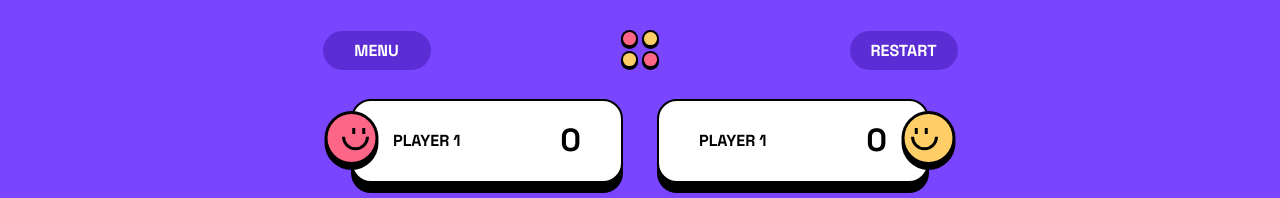
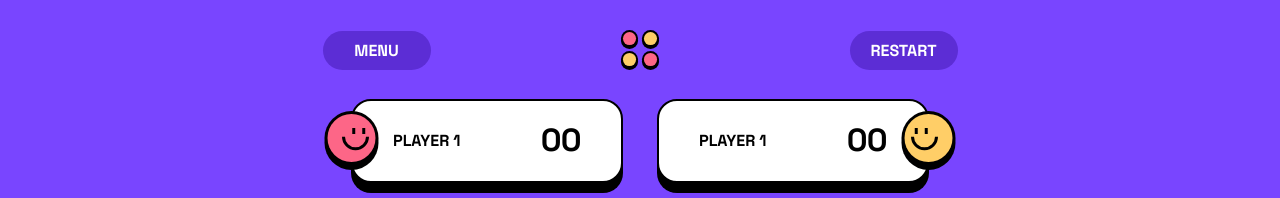
Before and after one commit to isaacnovaes/connect-four-game, a React (Vite) app: page /play-cpu in a window 1280 px wide. Shown: the top 198 px of the page. Built offline with nearby package versions, Linux system fonts and the light colour scheme.

Commit message:
Fix GameResult number display

```diff
--- a/src/features/game/GameResult.tsx
+++ b/src/features/game/GameResult.tsx
@@ -3,6 +3,7 @@ import CpuIcon from '../../components/icons/CpuIcon';
 import PlayerOneIcon from '../../components/icons/PlayerOneIcon';
 import PlayerTwoIcon from '../../components/icons/PlayerTwoIcon';
 import { useAppSelector } from '../../store/hooks';
+import { formatNumberDisplay } from './helpers';
 
 const GameResult = () => {
     const runs = useAppSelector((state) => state.board.runs);
@@ -21,7 +22,9 @@ const GameResult = () => {
                 <span className='desktop:text-s text-xs uppercase'>
                     {isCpuMode ? 'You' : 'Player 1'}
                 </span>
-                <span className='desktop:text-l text-[32px]'>{playerOnePoints}</span>
+                <span className='desktop:text-l text-[32px] tabular-nums'>
+                    {formatNumberDisplay(playerOnePoints)}
+                </span>
                 <PlayerOneIcon className='desktop:-top-6 desktop:left-1/2 desktop:-translate-x-1/2 absolute top-[10px] -left-[30px]' />
             </motion.div>
             <motion.div
@@ -33,7 +36,9 @@ const GameResult = () => {
                 <span className='desktop:text-s text-xs uppercase'>
                     {isCpuMode ? 'CPU' : 'Player 1'}
                 </span>
-                <span className='desktop:text-l text-[32px]'>{playerTwoPoints}</span>
+                <span className='desktop:text-l text-[32px] tabular-nums'>
+                    {formatNumberDisplay(playerTwoPoints)}
+                </span>
                 {isCpuMode ? (
                     <CpuIcon className='desktop:-top-6 desktop:left-1/2 desktop:-translate-x-1/2 absolute top-[10px] -right-[30px]' />
                 ) : (
--- a/src/features/game/GameTimer.tsx
+++ b/src/features/game/GameTimer.tsx
@@ -1,6 +1,7 @@
 import { useEffect } from 'react';
 import { useAppDispatch, useAppSelector } from '../../store/hooks';
 import { decreaseTimer, setPlayerTurn } from './boardSlice';
+import { formatNumberDisplay } from './helpers';
 
 const GameTimer = () => {
     const timeLeft = useAppSelector((s) => s.board.timeLeft);
@@ -93,10 +94,7 @@ const GameTimer = () => {
                     </text>
                     <text fontSize='56' transform='translate(45 41)'>
                         <tspan className='text-l tabular-nums' x='.872' y='77'>
-                            {new Intl.NumberFormat('en-us', {
-                                minimumIntegerDigits: 2,
-                            }).format(timeLeft)}
-                            s
+                            {formatNumberDisplay(timeLeft)}s
                         </tspan>
                     </text>
                 </g>
--- a/src/features/game/helpers.ts
+++ b/src/features/game/helpers.ts
@@ -151,3 +151,8 @@ export const checkWinner = ({
 
 export const isGameTied = (grid: BoardState['grid']): boolean =>
     grid.every((row) => row.every((gridItem) => gridItem !== 0));
+
+export const formatNumberDisplay = (n: number): string =>
+    new Intl.NumberFormat('en-us', {
+        minimumIntegerDigits: 2,
+    }).format(n);
```
